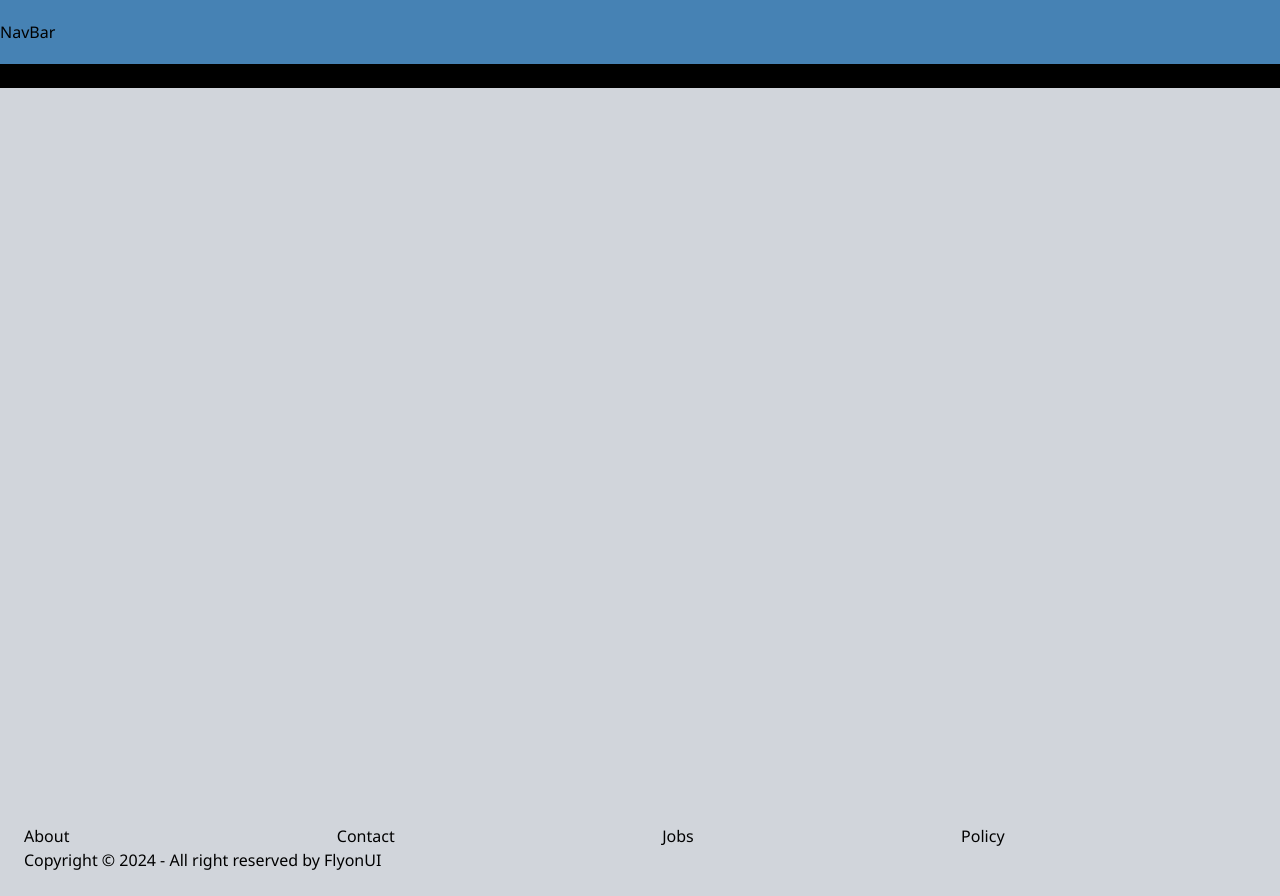
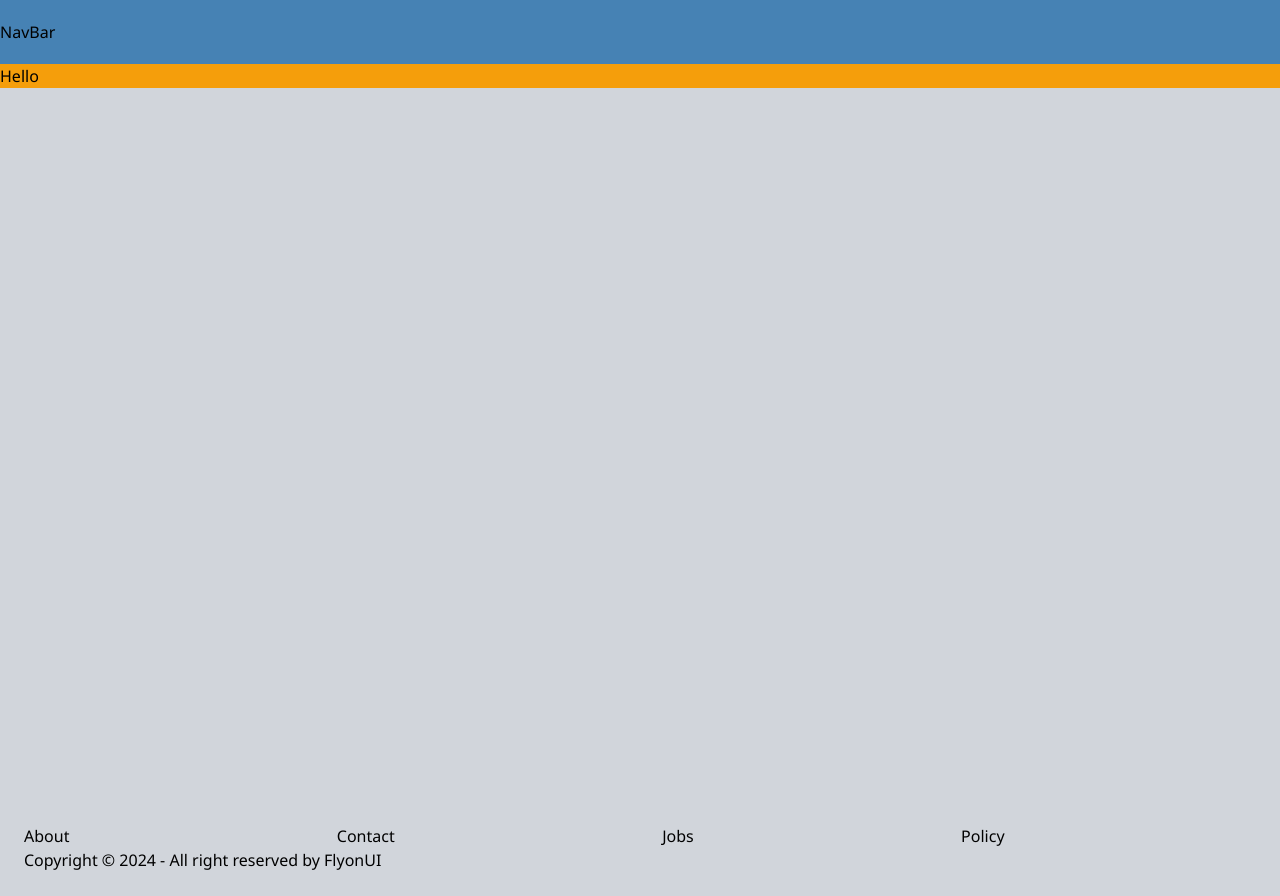
Before and after one commit to Eran2001/national-sport-federation, a React (Vite) app in the folder client/: page / in a window 1280 px wide. Built offline with nearby package versions, Linux system fonts and the light colour scheme.

Commit message:
update_layout_colors

```diff
--- a/client/src/pages/Home/Home.jsx
+++ b/client/src/pages/Home/Home.jsx
@@ -1,7 +1,7 @@
 const Home = () => {
   return (
     <>
-      <div className="bg-black">
+      <div className="bg-accent">
         <h1>Hello</h1>
       </div>
     </>
```
